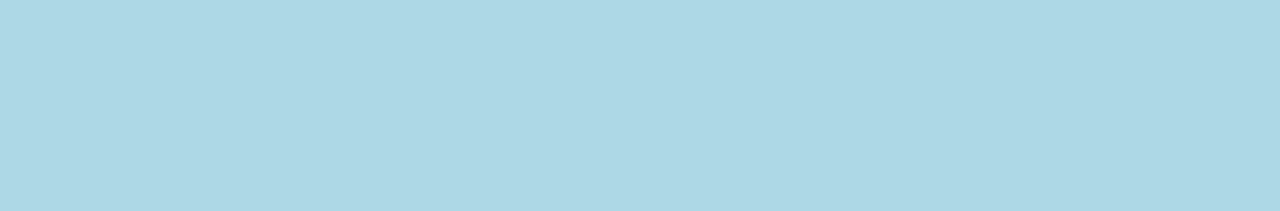
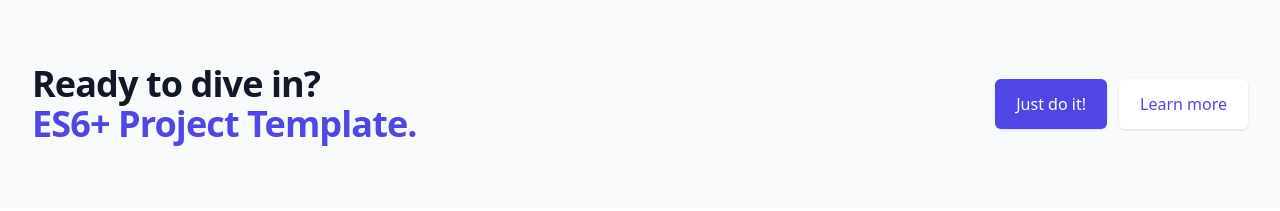
Before and after one commit to rafaelrferreira/es6-base-project, a website: page public/index.html in a window 1280 px wide. Drawn offline with nearby package versions, Linux system fonts and the light colour scheme.

Commit message:
Added tailwind cdn and CTA html

```diff
--- a/public/index.html
+++ b/public/index.html
@@ -5,11 +5,27 @@
     <meta http-equiv="X-UA-Compatible" content="IE=edge">
     <meta name="viewport" content="width=device-width, initial-scale=1.0">
     <title>Document</title>
-    <style>
-        body { background: Lightblue; }
-    </style>
+    <script src="https://cdn.tailwindcss.com"></script>
 </head>
 <body>
+    <!-- This example requires Tailwind CSS v2.0+ -->
+    <div class="bg-gray-50">
+    <div class="max-w-7xl mx-auto py-12 px-4 sm:px-6 lg:py-16 lg:px-8 lg:flex lg:items-center lg:justify-between">
+      <h2 class="text-3xl font-extrabold tracking-tight text-gray-900 sm:text-4xl">
+        <span class="block">Ready to dive in?</span>
+        <span class="block text-indigo-600">ES6+ Project Template.</span>
+      </h2>
+      <div class="mt-8 flex lg:mt-0 lg:flex-shrink-0">
+        <div class="inline-flex rounded-md shadow">
+          <a href="https://www.w3schools.com/js/js_es6.asp" class="inline-flex items-center justify-center px-5 py-3 border border-transparent text-base font-medium rounded-md text-white bg-indigo-600 hover:bg-indigo-700"> Just do it! </a>
+        </div>
+        <div class="ml-3 inline-flex rounded-md shadow">
+          <a href="https://www.w3schools.com/js/js_es6.asp" class="inline-flex items-center justify-center px-5 py-3 border border-transparent text-base font-medium rounded-md text-indigo-600 bg-white hover:bg-indigo-50"> Learn more </a>
+        </div>
+      </div>
+    </div>
+    </div>
+
     <script src="bundle.js"></script>
 </body>
 </html>
```
